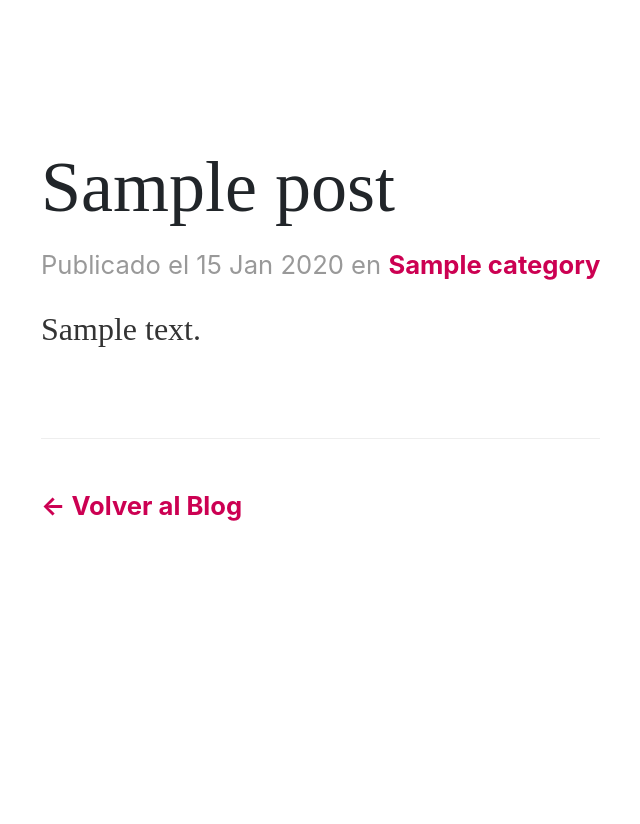
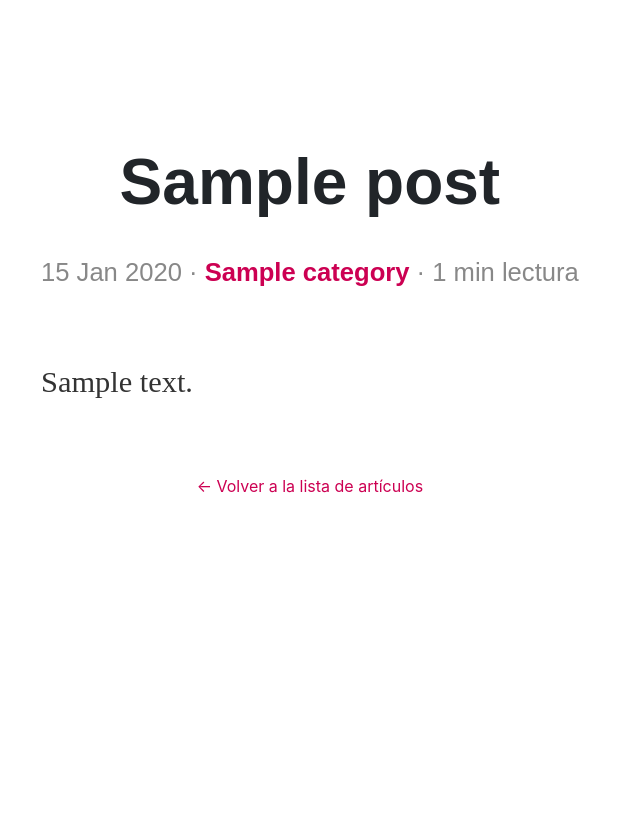
Before and after one commit to hernandezpalo83/porfolio, a Django app: a page that uses app/blog/templates/blog/post_detail.html in a window 1280 px wide. Shown: the whole page, without its empty margins (29-669 px from the left). Run offline with Django 5.2, Linux system fonts and the light colour scheme; tables that the repository leaves empty hold one stand-in row (values such as "Sample post"); some libraries are stand-ins or nearby versions.

Commit message:
Detalle del post, articulos recomendados

```diff
--- a/app/blog/templates/blog/post_detail.html
+++ b/app/blog/templates/blog/post_detail.html
@@ -4,58 +4,9 @@
 {% block title %}{{ post.title }} | Javier Hernández Martin{% endblock %}
 
 {% block head %}
-{# Metadatos estándar para SEO #}
-<meta name="description" content="{{ post.excerpt|default:post.content|striptags|truncatewords:30 }}">
-<link rel="canonical" href="{{ request.build_absolute_uri }}">
-
-{# Open Graph para LinkedIn y Redes Sociales #}
-<meta property="og:title" content="{{ post.title }}">
-<meta property="og:description" content="{{ post.content|striptags|truncatewords:25 }}">
-<meta property="og:type" content="article">
-<meta property="og:url" content="{{ request.build_absolute_uri }}">
-
-{# Cambio: Usamos directamente la URL de texto del nuevo campo #}
-{% if post.image_url %}
-<meta property="og:image" content="{{ post.image_url }}">
-{% endif %}
-
-<meta property="article:published_time" content="{{ post.publish|date:'c' }}">
-<meta property="article:author" content="Javier Hernández Martin">
-
-{# JSON-LD estructurado para Google Search #}
-<script type="application/ld+json">
-{
-  "@context": "https://schema.org",
-  "@type": "BlogPosting",
-  "mainEntityOfPage": {
-    "@type": "WebPage",
-    "@id": "{{ request.build_absolute_uri }}"
-  },
-  "headline": "{{ post.title }}",
-  "description": "{{ post.content|striptags|truncatewords:30 }}",
-  {% if post.image_url %}
-  "image": "{{ post.image_url }}",
-  {% endif %}
-  "author": {
-    "@type": "Person",
-    "name": "Javier Hernández Martin",
-    "url": "https://hernandezpalo.es"
-  },
-  "publisher": {
-    "@type": "Organization",
-    "name": "HernandezPalo",
-    "logo": {
-      "@type": "ImageObject",
-      "url": "{{ request.scheme }}://{{ request.get_host }}{% static 'landing/img/favicon.png' %}"
-    }
-  },
-  "datePublished": "{{ post.publish|date:'c' }}",
-  "dateModified": "{{ post.updated|date:'c' }}"
-}
-</script>
+{# ... Mantenemos tus metadatos SEO y JSON-LD actuales igual ... #}
 
 <style>
-    /* Corrección para que las imágenes del editor no desborden */
     .post-content-body img {
         max-width: 100% !important;
         height: auto !important;
@@ -63,45 +14,78 @@
         margin: 2.5rem auto;
         border-radius: 8px;
     }
-    .post-content-body figure {
-        margin: 0;
-        max-width: 100%;
+    .post-content-body h2, .post-content-body h3 {
+        font-family: 'Montserrat', sans-serif;
+        margin-top: 3rem;
+        font-weight: 700;
+    }
+    /* Estilos para las mini tarjetas relacionadas */
+    .related-card {
+        flex: 1;
+        min-width: 250px;
+        background: #f9f9f9;
+        border-radius: 8px;
+        overflow: hidden;
+        transition: 0.3s;
+        text-decoration: none !important;
+        border: 1px solid #eee;
+    }
+    .related-card:hover {
+        transform: translateY(-5px);
+        box-shadow: 0 5px 15px rgba(0,0,0,0.05);
     }
 </style>
 {% endblock %}
 
 {% block content %}
-<article style="padding-top: 120px; background: #fff; min-height: 100vh; padding-bottom: 5rem;">
+<article style="padding-top: 120px; background: #fff; min-height: 100vh; padding-bottom: 2rem;">
     <div class="row">
         <div class="col-twelve">
 
-            <h1 style="font-family: 'librebaskerville-bold', serif; font-size: 4.5rem; border:none; margin-bottom: 1rem;">{{ post.title }}</h1>
-            <p style="color: #999; font-size: 1.6rem;">
-                Publicado el {{ post.publish|date:"d M Y" }} en
-                <span style="color: #CC0052; font-weight: bold;">{{ post.category.name }}</span>
-            </p>
+            <header style="max-width: 800px; margin: 0 auto 4rem auto; text-align: center;">
+                <h1 style="font-family: 'Montserrat', sans-serif; font-size: clamp(2.5rem, 5vw, 4.5rem); line-height: 1.2; border:none; margin-bottom: 2rem; font-weight: 700;">{{ post.title }}</h1>
+                <p style="color: #888; font-size: 1.6rem; font-family: 'Poppins', sans-serif;">
+                    {{ post.publish|date:"d M Y" }} ·
+                    <span style="color: #CC0052; font-weight: bold;">{{ post.category.name }}</span> ·
+                    <span>{{ post.get_read_time }} min lectura</span>
+                </p>
+            </header>
 
-            {# Cambio: Renderizado de la imagen destacada desde URL externa #}
             {% if post.image_url %}
-                <div style="margin: 0 auto 3rem auto; max-width: 600px; text-align: center;">
-                    <img src="{{ post.image_url }}"
-                        alt="{{ post.title }}"
-                        style="width: 100%;
-                                max-height: 400px;
-                                object-fit: cover;
-                                border-radius: 8px;
-                                box-shadow: 0 4px 15px rgba(0,0,0,0.05);">
+                <div style="margin: 0 auto 4rem auto; max-width: 900px;">
+                    <img src="{{ post.image_url }}" alt="{{ post.title }}" style="width: 100%; max-height: 500px; object-fit: cover; border-radius: 12px; box-shadow: 0 10px 30px rgba(0,0,0,0.1);">
                 </div>
             {% endif %}
 
-            <div class="post-content-body" style="font-family: 'lora-regular', serif; font-size: 2rem; line-height: 1.8; color: #333; max-width: 800px; margin: 0 auto;">
-                {# CKEditor inyectará aquí las etiquetas <img> con sus URLs de GitHub #}
+            <div class="post-content-body" style="font-family: 'Lora', serif; font-size: 1.9rem; line-height: 1.8; color: #333; max-width: 800px; margin: 0 auto;">
                 {{ post.content|safe }}
             </div>
 
-            <footer style="max-width: 800px; margin: 5rem auto; padding-top: 3rem; border-top: 1px solid #eee;">
-                <a href="{% url 'blog:post_list' %}" style="color: #CC0052; font-weight: bold; text-decoration: none; font-size: 1.6rem;">
-                    ← Volver al Blog
+            {% if related_posts %}
+            <div style="max-width: 800px; margin: 8rem auto 4rem auto; padding-top: 4rem; border-top: 2px solid #f0f0f0;">
+                <h3 style="font-family: 'Montserrat', sans-serif; font-size: 2.2rem; margin-bottom: 3rem;">Sigue leyendo sobre {{ post.category.name }}</h3>
+                <div style="display: flex; flex-wrap: wrap; gap: 2rem;">
+                    {% for r_post in related_posts %}
+                    <a href="{{ r_post.get_absolute_url }}" class="related-card">
+                        <div style="height: 140px; background: #eee;">
+                            {% if r_post.image_url %}
+                            <img src="{{ r_post.image_url }}" style="width: 100%; height: 100%; object-fit: cover;">
+                            {% else %}
+                            <div style="width: 100%; height: 100%; background: linear-gradient(135deg, #313131 0%, #CC0052 100%);"></div>
+                            {% endif %}
+                        </div>
+                        <div style="padding: 1.5rem;">
+                            <h4 style="font-size: 1.6rem; color: #313131; margin: 0; line-height: 1.3;">{{ r_post.title }}</h4>
+                        </div>
+                    </a>
+                    {% endfor %}
+                </div>
+            </div>
+            {% endif %}
+
+            <footer style="max-width: 800px; margin: 4rem auto; text-align: center;">
+                <a href="{% url 'blog:post_list' %}" class="button stroke" style="color: #CC0052; border-color: #CC0052;">
+                    ← Volver a la lista de artículos
                 </a>
             </footer>
         </div>
--- a/app/blog/views.py
+++ b/app/blog/views.py
@@ -54,4 +54,14 @@ def post_list(request, category_slug=None):
 
 def post_detail(request, post):
     post = get_object_or_404(Post, slug=post, status='published')
-    return render(request, 'blog/post_detail.html', {'post': post})
+
+    # Lógica de Artículos Relacionados: misma categoría, excluir el actual, últimos 3
+    related_posts = Post.objects.filter(
+        category=post.category,
+        status='published'
+    ).exclude(id=post.id).order_by('-publish')[:3]
+
+    return render(request, 'blog/post_detail.html', {
+        'post': post,
+        'related_posts': related_posts
+    })
```
